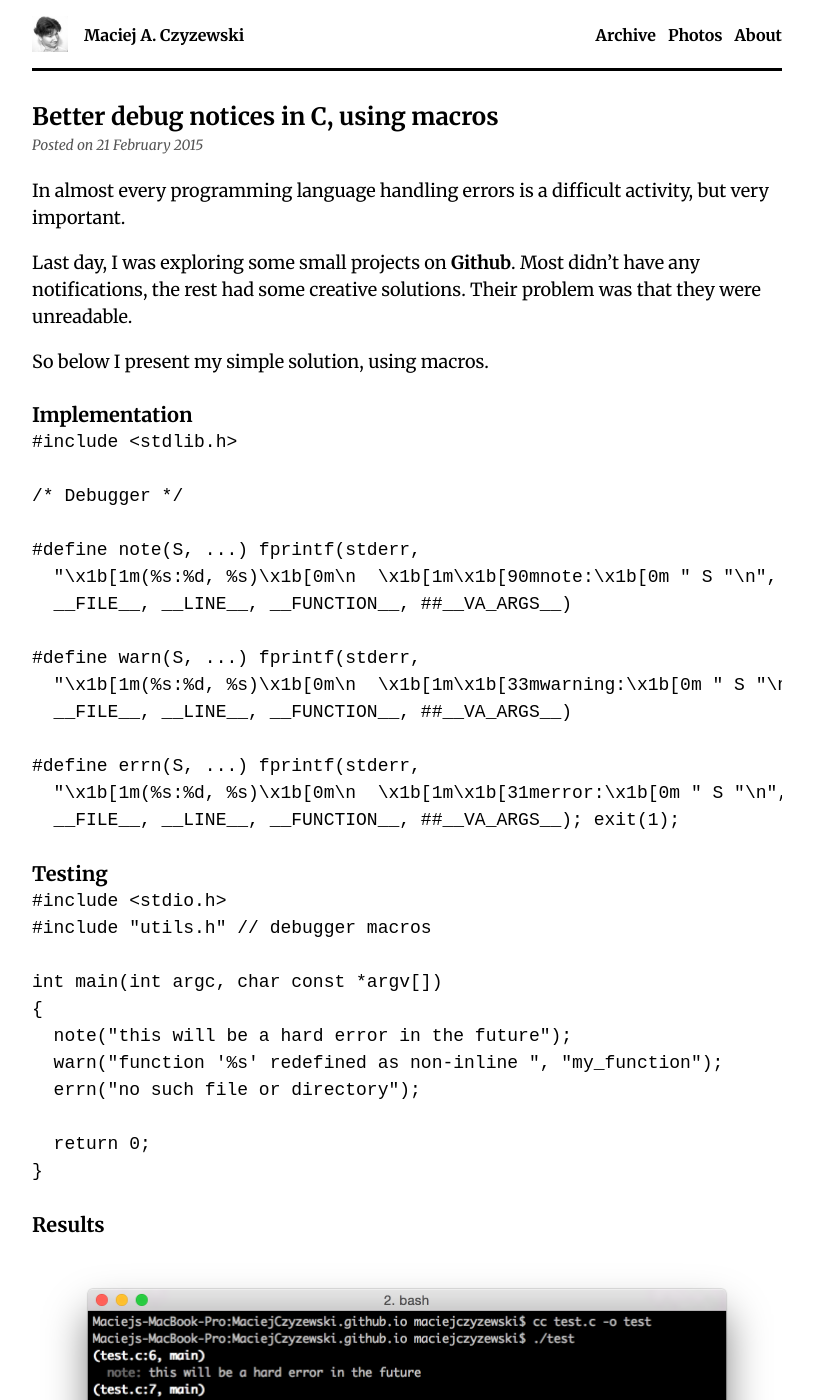
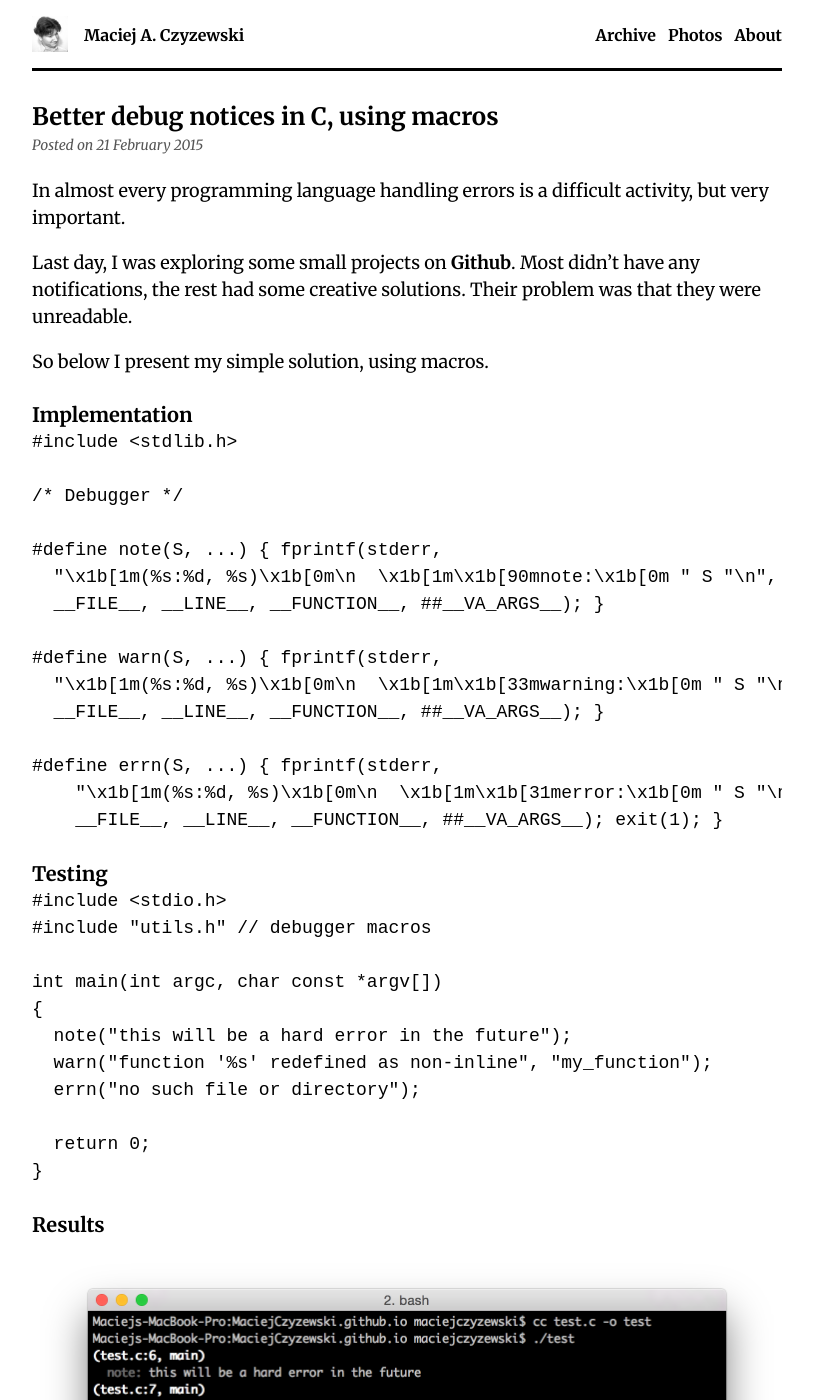
Before and after one commit to maciejczyzewski/maciejczyzewski.github.io, a Jekyll site: the page built from _posts/2015-02-21-better-debug-notices-in-c-using-macros.markdown, in a window 1280 px wide and 1400 px high. Shown: the whole window, without its empty margins (233-1046 px from the left). Built offline with Jekyll 4.4.1, drawn with Linux system fonts in a browser that asks for light colours; Markdown is read by kramdown in place of the engine named in the settings; some of the changed text lies outside the part shown.

Commit message:
Repair bug in macros! By @sharth

````diff
--- a/_posts/2015-02-21-better-debug-notices-in-c-using-macros.markdown
+++ b/_posts/2015-02-21-better-debug-notices-in-c-using-macros.markdown
@@ -17,17 +17,17 @@ So below I present my simple solution, using macros.
 
 /* Debugger */
 
-#define note(S, ...) fprintf(stderr,                                     \
+#define note(S, ...) { fprintf(stderr,                                   \
   "\x1b[1m(%s:%d, %s)\x1b[0m\n  \x1b[1m\x1b[90mnote:\x1b[0m " S "\n",    \
-  __FILE__, __LINE__, __FUNCTION__, ##__VA_ARGS__)
+  __FILE__, __LINE__, __FUNCTION__, ##__VA_ARGS__); }
 
-#define warn(S, ...) fprintf(stderr,                                     \
+#define warn(S, ...) { fprintf(stderr,                                   \
   "\x1b[1m(%s:%d, %s)\x1b[0m\n  \x1b[1m\x1b[33mwarning:\x1b[0m " S "\n", \
-  __FILE__, __LINE__, __FUNCTION__, ##__VA_ARGS__)
+  __FILE__, __LINE__, __FUNCTION__, ##__VA_ARGS__); }
 
-#define errn(S, ...) fprintf(stderr,                                     \
-  "\x1b[1m(%s:%d, %s)\x1b[0m\n  \x1b[1m\x1b[31merror:\x1b[0m " S "\n",   \
-  __FILE__, __LINE__, __FUNCTION__, ##__VA_ARGS__); exit(1);
+#define errn(S, ...) { fprintf(stderr,                                   \
+    "\x1b[1m(%s:%d, %s)\x1b[0m\n  \x1b[1m\x1b[31merror:\x1b[0m " S "\n", \
+    __FILE__, __LINE__, __FUNCTION__, ##__VA_ARGS__); exit(1); }         \
 ```
 
 ## Testing
@@ -39,7 +39,7 @@ So below I present my simple solution, using macros.
 int main(int argc, char const *argv[])
 {
   note("this will be a hard error in the future");
-  warn("function '%s' redefined as non-inline ", "my_function");
+  warn("function '%s' redefined as non-inline", "my_function");
   errn("no such file or directory");
 
   return 0;
@@ -52,4 +52,6 @@ int main(int argc, char const *argv[])
 
 > Please... Start doing it legibly, do nice notices! They have to facilitate the work. That’s why they are.
 
-<br><br>
+## Thanks
+
+__Bill & William Lynch__ - Improved code, found a bug.
````
